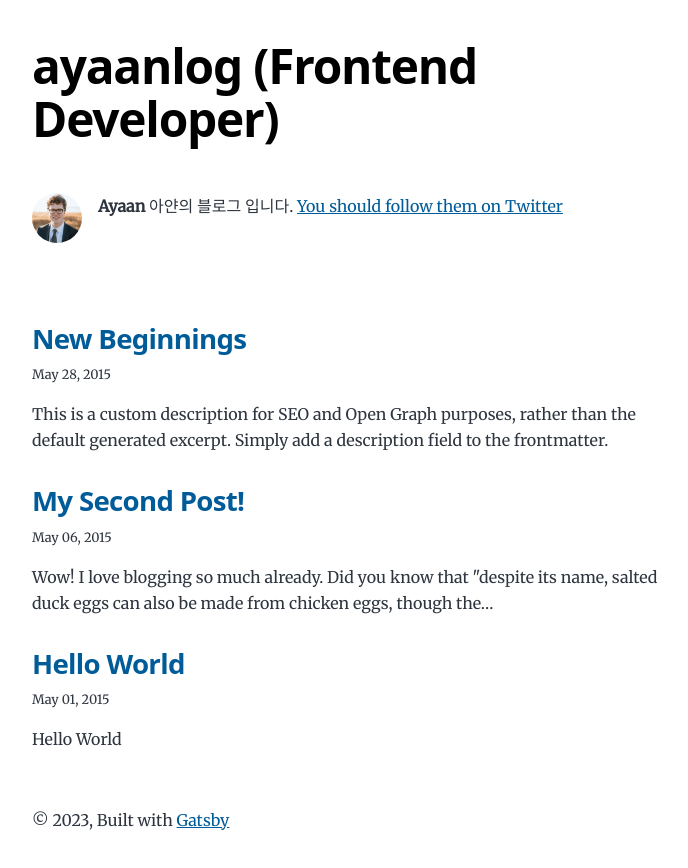
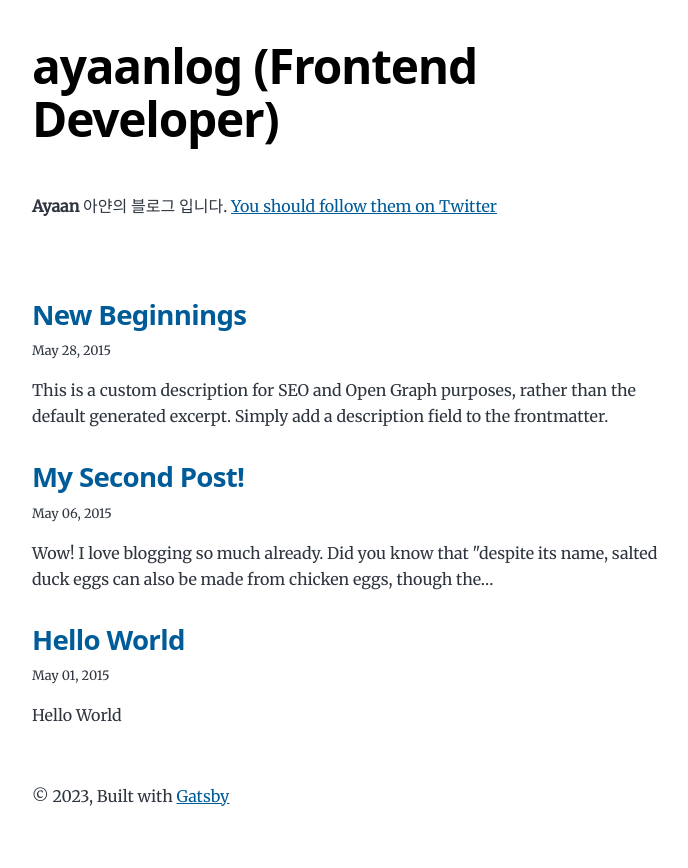
Before and after one commit to LEEHYUNHO2001/ayaanlog.github.io, a Gatsby site: page / in a window 1280 px wide. Shown: the whole page, without its empty margins (292-980 px from the left). Built offline with nearby package versions, Linux system fonts and the light colour scheme; Gatsby itself is replaced by a stand-in of ours.

Commit message:
action test2

```diff
--- a/src/components/bio.js
+++ b/src/components/bio.js
@@ -32,7 +32,7 @@ const Bio = () => {
 
   return (
     <div className="bio">
-      <StaticImage
+      {/* <StaticImage
         className="bio-avatar"
         layout="fixed"
         formats={["auto", "webp", "avif"]}
@@ -41,7 +41,7 @@ const Bio = () => {
         height={50}
         quality={95}
         alt="Profile picture"
-      />
+      /> */}
       {author?.name && (
         <p>
           <strong>{author.name}</strong> {author?.summary || null}
```
Also changed, not shown: 1 other file.
